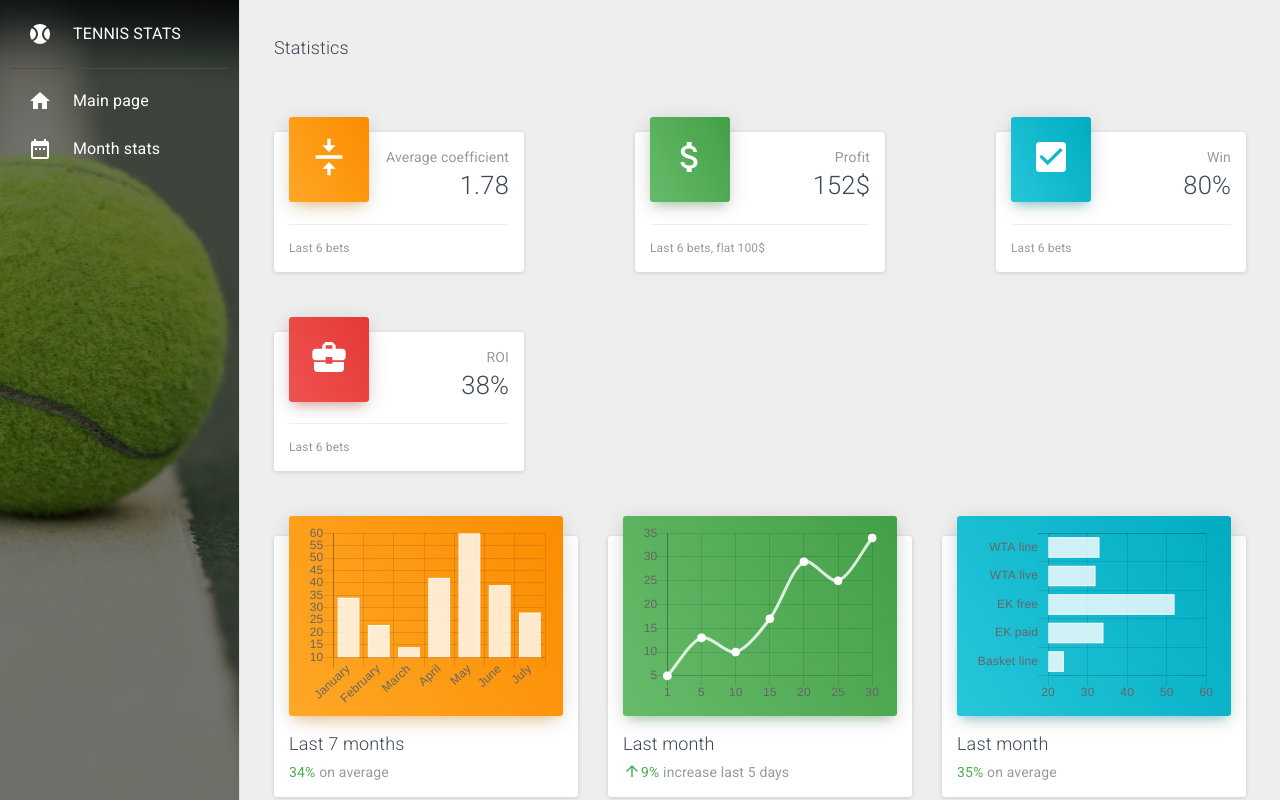
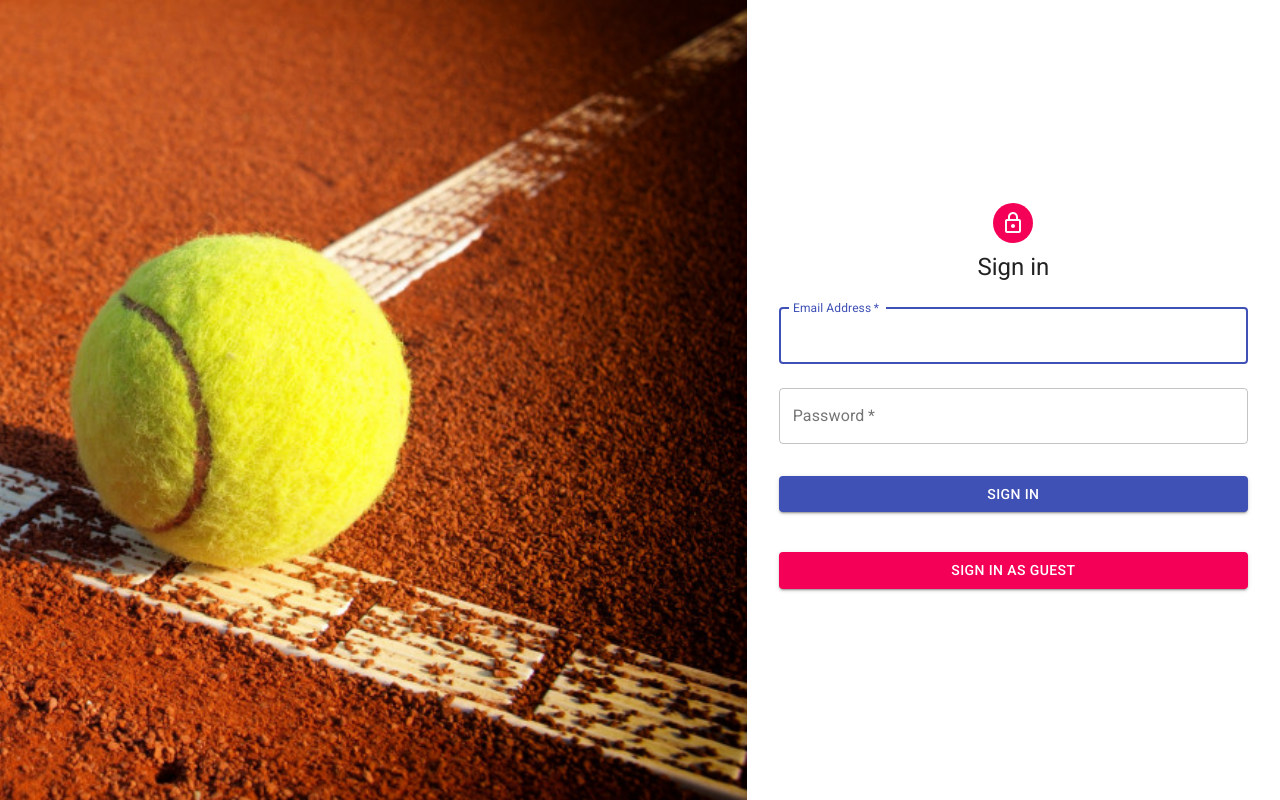
Before and after one commit to ilerofeev/tennis-stats, a React (Create React App) app: page /#/auth in a window 1280 px wide. Before the commit this address led to /#/main/info. Built offline with nearby package versions, Linux system fonts and the light colour scheme; no server answers.

Commit message:
login as guest

```diff
--- a/src/components/App.tsx
+++ b/src/components/App.tsx
@@ -1,9 +1,10 @@
-import React, { useState } from 'react';
+import React, { useEffect, useState } from 'react';
 import Sidebar from './Sidebar';
 import { Redirect, Switch, Route } from 'react-router-dom';
 import MainPage from './MainPage';
 import ProtectedRoute from './ProtectedRoute';
 import AuthPage from './AuthPage';
+import fire from '../config/firebase';
 
 export const UserContext = React.createContext<{
   user: User;
@@ -20,13 +21,27 @@ export const UserContext = React.createContext<{
 export type User = 'admin' | 'guest' | null;
 
 function App() {
-  const [user, setUser] = useState<User>('guest');
+  const [user, setUser] = useState<User>(null);
+  const [init, setInit] = useState(false);
 
-  const removeUser = () => setUser(null);
+  const removeUser = () => {
+    setUser(null);
+    fire.auth().signOut().then();
+  };
   const addUser = (userData: User) => setUser(userData);
+
+  useEffect(() => {
+    fire.auth().onAuthStateChanged((user) => {
+      if (user) {
+        setUser(user.email ? 'admin' : 'guest');
+      }
+      setInit(true);
+    });
+  }, []);
 
   return (
     <UserContext.Provider value={{ user, addUser, removeUser }}>
+      {init && (
         <Switch>
           <Route
             exact
@@ -41,6 +56,7 @@ function App() {
           </Sidebar>
           <Redirect to={'/'} />
         </Switch>
+      )}
     </UserContext.Provider>
   );
 }
--- a/src/components/AuthPage.tsx
+++ b/src/components/AuthPage.tsx
@@ -1,4 +1,4 @@
-import React, { useContext, useEffect, useState } from 'react';
+import React, { FormEvent, useContext, useEffect, useState } from 'react';
 import { useHistory } from 'react-router-dom';
 import Avatar from '@material-ui/core/Avatar';
 import Button from '@material-ui/core/Button';
@@ -67,32 +67,23 @@ export default function AuthPage() {
 
   const history = useHistory();
 
-  const [userData, setUserData] = useState<any>(null);
   const [email, setEmail] = useState('');
   const [password, setPassword] = useState('');
 
   useEffect(() => {
     if (user !== null) history.push('/main');
+  }, [user, history]);
+
+  const signIn = (e: FormEvent<HTMLFormElement>) => {
+    e.preventDefault();
+    if (password === '' || email === '') setError('Email or password is empty');
     else
-      fire.auth().onAuthStateChanged((user) => {
-        if (user) {
-          setUserData(user);
-        } else {
-          setUserData(null);
-        }
-      });
-  }, []);
-
-  const signIn = () =>
-    fire
-      .auth()
-      .signInWithEmailAndPassword(email, password)
-      .then(() => {
-        console.log('success login');
-      })
-      .catch((error) => console.log(error));
-
-  const signOut = () => fire.auth().signOut();
+      fire
+        .auth()
+        .signInWithEmailAndPassword(email, password)
+        .then()
+        .catch((err) => setError(err.message));
+  };
 
   return (
     <Grid container component="main" className={classes.root}>
@@ -115,7 +106,7 @@ export default function AuthPage() {
           <Typography component="h1" variant="h5">
             Sign in
           </Typography>
-          <form className={classes.form} noValidate>
+          <form className={classes.form} noValidate onSubmit={signIn}>
             <TextField
               variant="outlined"
               margin="normal"
@@ -126,6 +117,8 @@ export default function AuthPage() {
               name="email"
               autoComplete="email"
               autoFocus
+              value={email}
+              onChange={(e) => setEmail(e.target.value)}
             />
             <TextField
               variant="outlined"
@@ -137,6 +130,8 @@ export default function AuthPage() {
               type="password"
               id="password"
               autoComplete="current-password"
+              value={password}
+              onChange={(e) => setPassword(e.target.value)}
             />
             {error && <p className={classes.requiredWarning}>{error}</p>}
             <Button
@@ -149,11 +144,17 @@ export default function AuthPage() {
               Sign In
             </Button>
             <Button
-              type="submit"
               fullWidth
               variant="contained"
               color="secondary"
               className={classes.submit}
+              onClick={() => {
+                fire
+                  .auth()
+                  .signInAnonymously()
+                  .then()
+                  .catch((err) => setError(err.message));
+              }}
             >
               Sign in as guest
             </Button>
--- a/src/components/Sidebar.tsx
+++ b/src/components/Sidebar.tsx
@@ -1,4 +1,4 @@
-import React, { FC } from 'react';
+import React, { FC, useContext } from 'react';
 import CssBaseline from '@material-ui/core/CssBaseline';
 import Divider from '@material-ui/core/Divider';
 import Drawer from '@material-ui/core/Drawer';
@@ -17,6 +17,8 @@ import SportsBaseballIcon from '@material-ui/icons/SportsBaseball';
 import DateRangeIcon from '@material-ui/icons/DateRange';
 import HomeIcon from '@material-ui/icons/Home';
 import { sidebarMenuStyles } from '../styles/commonStyles';
+import ExitToAppIcon from '@material-ui/icons/ExitToApp';
+import { UserContext } from './App';
 
 const useStyles = makeStyles((theme) => ({
   root: {
@@ -25,6 +27,12 @@ const useStyles = makeStyles((theme) => ({
     '& ::-webkit-scrollbar': {
       display: 'none',
     },
+  },
+  lastMenuItem: {
+    margin: '0 auto 8px !important',
+  },
+  exitButton: {
+    margin: '8px auto !important',
   },
   drawerWrapper: {
     overflow: 'hidden',
@@ -106,7 +114,10 @@ const Sidebar: FC<{ children: React.ReactNode }> = ({ children }) => {
   const sidebarItems = [
     { label: 'Main page', path: '/main', icon: <HomeIcon /> },
     { label: 'Month stats', path: '/main/stats', icon: <DateRangeIcon /> },
+    { label: 'EXIT', path: '/auth', icon: <ExitToAppIcon /> },
   ];
+
+  const { removeUser } = useContext(UserContext);
 
   const drawer = (
     <div className={classes.drawerWrapper}>
@@ -115,23 +126,40 @@ const Sidebar: FC<{ children: React.ReactNode }> = ({ children }) => {
         <ListItemIcon>
           <SportsBaseballIcon />
         </ListItemIcon>
-        <ListItemText primary={'tennis stats'} />{' '}
+        <ListItemText primary={'tennis stats'} />
       </ListItem>
       <Divider className={classes.menuDivider} />
       <List>
-        {sidebarItems.map((item) => (
+        {sidebarItems.map((item, key) => {
+          const exitButtonItem = key === sidebarItems.length - 1;
+          const lastRouteItem = key === sidebarItems.length - 2;
+          return (
+            <>
               <ListItem
+                className={
+                  lastRouteItem
+                    ? classes.lastMenuItem
+                    : exitButtonItem
+                    ? classes.exitButton
+                    : ''
+                }
                 button
                 key={item.path}
                 onClick={() => {
+                  if (exitButtonItem) removeUser();
+                  else {
                     if (mobileOpen) handleDrawerToggle();
                     history.push(item.path);
+                  }
                 }}
               >
                 <ListItemIcon>{item.icon}</ListItemIcon>
                 <ListItemText primary={item.label} />
               </ListItem>
-        ))}
+              {lastRouteItem && <Divider className={classes.menuDivider} />}
+            </>
+          );
+        })}
       </List>
     </div>
   );
```
Lines whose indentation alone changed are shown as unchanged.
